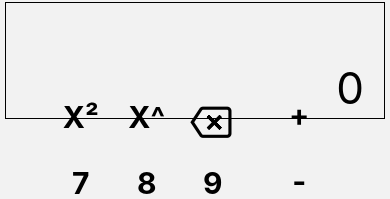
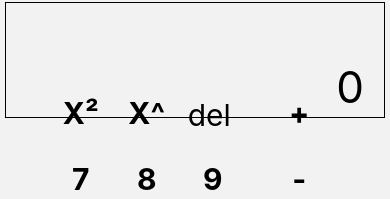
Before and after one commit to PHCJ/ISW036-React-Native, a React Native app: screen /Calculadoras in a window 390 px wide. Shown: the part 161-360 px from the top of the page. Built offline with nearby package versions, Linux system fonts and the light colour scheme.

Commit message:
Atualização para rodar no Snack Expo

```diff
--- a/package.json
+++ b/package.json
@@ -17,8 +17,7 @@
     "@react-navigation/native": "^6.1.6",
     "react-native-gesture-handler": "~2.8.0",
     "react-native-safe-area-context": "4.4.1",
-    "react-native-screens": "~3.18.0",
-    "@expo/vector-icons": "^13.0.0"
+    "react-native-screens": "~3.18.0"
   },
   "devDependencies": {
     "@babel/core": "^7.20.0"
--- a/src/components/Calculadora/index.js
+++ b/src/components/Calculadora/index.js
@@ -1,7 +1,6 @@
 import React, { useState } from "react";
 import { View, Text, StyleSheet, TouchableOpacity } from "react-native";
 import Botao from "../Botao/index";
-import Ionicons from "@expo/vector-icons/Ionicons";
 
 export default function Calculadora() {
   const [display, setDisplay] = useState("0");
@@ -126,7 +125,7 @@ export default function Calculadora() {
             }}
             onPress={btnBackSpace}
           >
-            <Ionicons name="backspace-outline" size={50} color="black" />
+            <Text style={{fontSize:30, paddingBottom:10}}>del</Text>
           </TouchableOpacity>
         </View>
 
```
Also changed, not shown: 1 other file (tests, documents, lock files or other folders).
